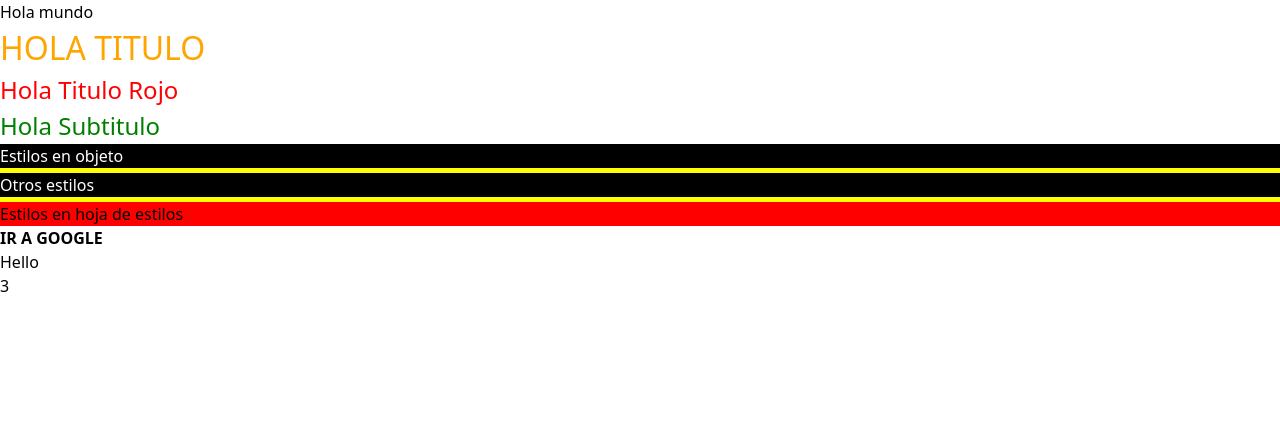
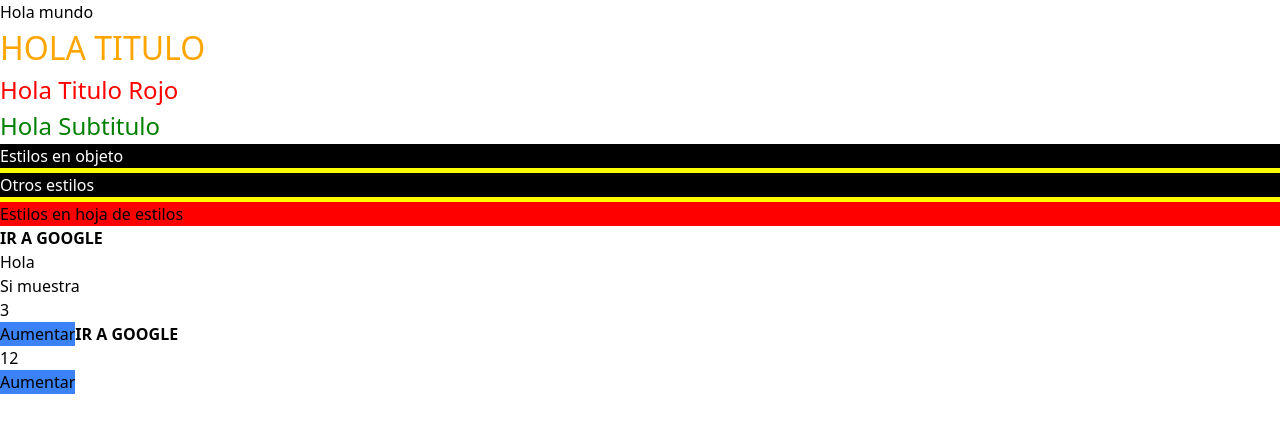
Before and after one commit to 2022B-web-avanzada-soft/eguez-sarzosa-vicente-adrian-web, a Next.js app in the folder react-nextjs/: page /a_hola_mundo in a window 1280 px wide. Shown: the top 432 px of the page. Built offline with nearby package versions, Linux system fonts and the light colour scheme.

Commit message:
hasta useState

```diff
--- a/react-nextjs/components/b_componentes/Componente.tsx
+++ b/react-nextjs/components/b_componentes/Componente.tsx
@@ -1,24 +1,50 @@
 // b_componentes/Componente.tsx
+import {useState} from "react";
+
 type PropiedadesComponente = {
     url: string;
     iteraciones: number;
-    mostrar: boolean;
+    mostrar?: boolean;
 };
 // interface PropiedadesComponente{
 //
 // }
 export default function (props: PropiedadesComponente){
     const { url, iteraciones, mostrar } = props;
+    // const arreglo = [ 1, 0 ];
+    // const numeroUno = arreglo[0];
+    // const numeroDos = arreglo[0];
+    // const [ numeroUno, numeroDos ] = [ 1, 0 ];
+    // Hooks
+    const [iteracion, setIteracion] = useState(iteraciones);
     // const url = props.url;
     // const iteraciones = props.iteraciones;
     // const mostrar = props.mostrar;
+    const contenidoCondicional: () => (JSX.Element) = ()=>{
+        if(mostrar){
+            return <p>Hola</p>
+        }
+        return <></>
+    };
     return (
         <>
             <a target="_blank" href={url}>IR A GOOGLE</a>
-            {mostrar ? <p>Hello</p> : <></>}
+            {/*{mostrar ? <p>Hello</p> : <></>}*/}
+            {contenidoCondicional()}
+            {mostrar &&
+                <h1>Si muestra</h1>
+            }
+
+
             <div>
-                {iteraciones}
+                {iteracion}
             </div>
+            <button className="bg-blue-500" onClick={
+                (event)=> {
+                    console.log(event);
+                    setIteracion(iteracion + 1);
+                }
+            }> Aumentar </button>
         </>
     )
 }
--- /dev/null
+++ b/react-nextjs/components/c_use_state/EjemploUseState.tsx
@@ -0,0 +1,44 @@
+// componentes/c_use_state/EjemploUseState.tsx
+import {useState} from "react";
+
+interface Usuario {
+    nombre: string;
+    edad: number;
+    casado: boolean;
+    hijos?: number[];
+}
+
+export default function () {
+    const [numero, setNumero] = useState(0);
+    const [nombre, setNombre] = useState("");
+    const [arregloNumeros, setArregloNumeros] = useState([1, 2, 3] as number[]);
+    const [usuario, setUsuario] = useState({
+        nombre: "Adrian",
+        edad: 33,
+        casado: true,
+    } as Usuario)
+    setUsuario({nombre: "Vicente", edad: 32, casado: false, hijos: []})
+
+
+    return (<>
+        <button className="bg-blue-500" onClick={(event)=>{
+            event.preventDefault();
+            setNumero(numero + 1);
+        }}
+        >
+            Numero</button>
+        <button className="bg-blue-500" onClick={(event)=>{
+            event.preventDefault();
+            setArregloNumeros([...arregloNumeros, 1]);
+        }}
+        >
+            Arreglo</button>
+        <button className="bg-blue-500" onClick={(event)=>{
+            event.preventDefault();
+            let usuarioNuevo = {...usuario, nombre: new Date().toString()};
+            setUsuario(usuarioNuevo);
+        }}
+        >
+            Usuario</button>
+    </>)
+}
--- a/react-nextjs/pages/a_hola_mundo.tsx
+++ b/react-nextjs/pages/a_hola_mundo.tsx
@@ -25,6 +25,9 @@ export default function a_hola_mundo(){
                         mostrar={true}
                         url={'http://google.com'}
             ></Componente>
+            <Componente iteraciones={12}
+                        url={'http://google.com'}
+            ></Componente>
         </>
     )
 }
--- /dev/null
+++ b/react-nextjs/pages/c_use_state.tsx
@@ -0,0 +1,11 @@
+// pages/c_use_state.tsx
+import EjemploUseState from "../components/c_use_state/EjemploUseState";
+
+export default function (){
+    return (
+        <>
+            <h1>Use State</h1>
+            <EjemploUseState></EjemploUseState>
+        </>
+    )
+}
```
